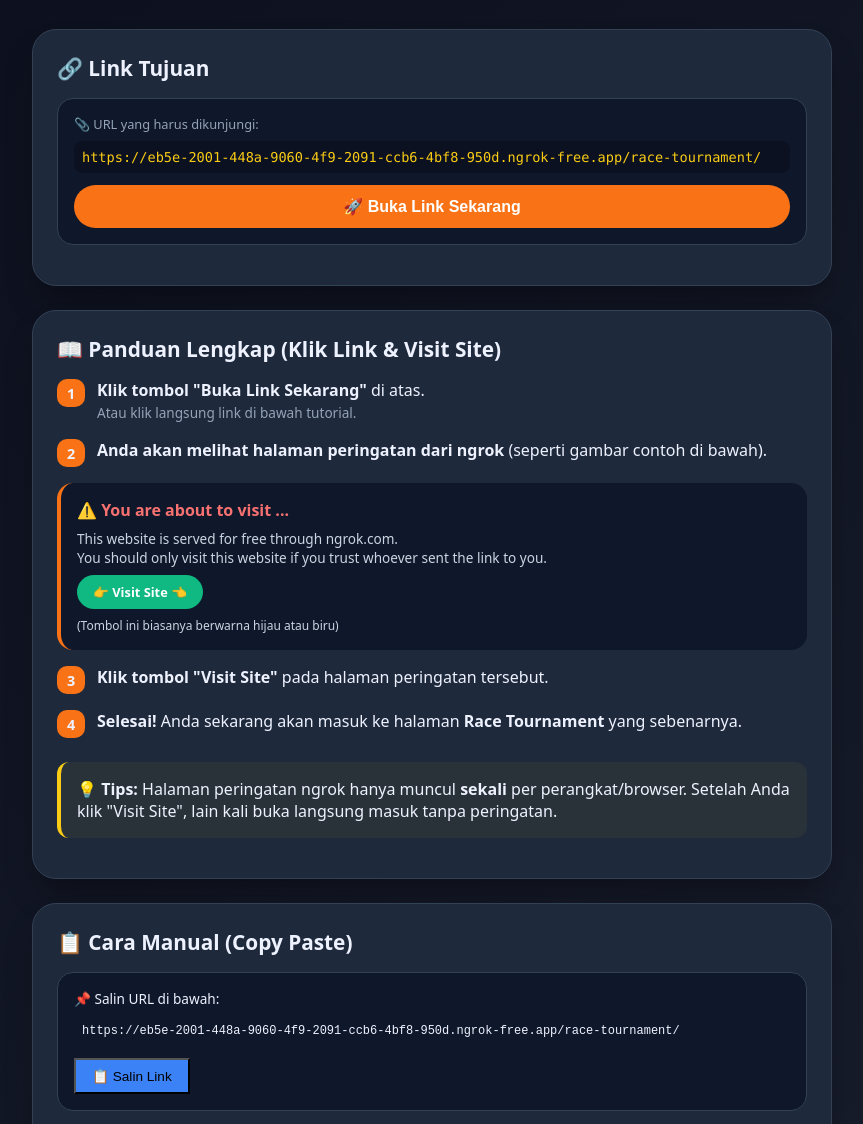
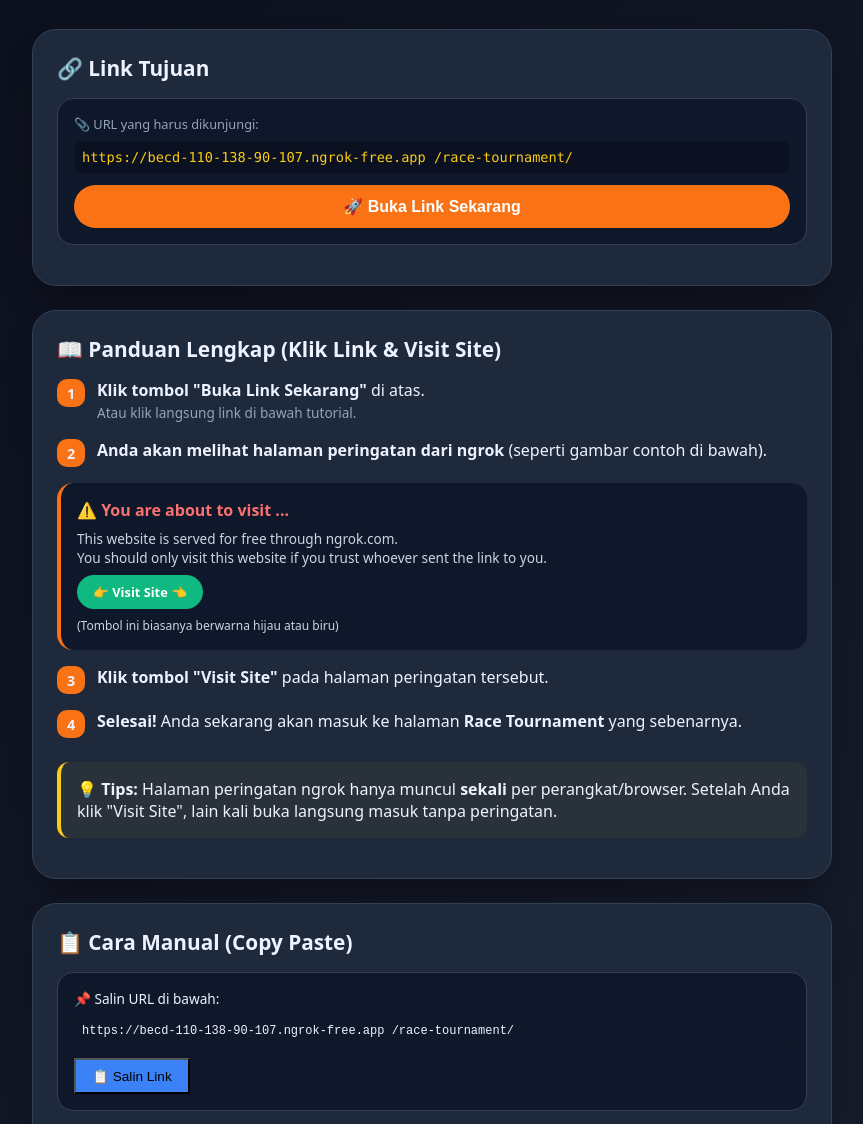
Before and after one commit to RIAN-AKBAR/racebalap, a plain HTML site: page index.html in a window 1280 px wide. Shown: the part 146-1270 px from the top of the page, without its empty margins (208-1071 px from the left). Drawn offline with Linux system fonts and the light colour scheme.

Commit message:
Update index.html

```diff
--- a/index.html
+++ b/index.html
@@ -222,7 +222,7 @@
         <div class="link-box">
             <div style="margin-bottom: 0.5rem; font-size: 0.8rem; color: #94a3b8;">📎 URL yang harus dikunjungi:</div>
             <div class="link-url" id="targetUrl">
-                 https://eb5e-2001-448a-9060-4f9-2091-ccb6-4bf8-950d.ngrok-free.app/race-tournament/
+                 https://becd-110-138-90-107.ngrok-free.app /race-tournament/
             </div>
             <button class="btn" id="openLinkBtn" style="width: 100%; text-align: center;">
                 🚀 Buka Link Sekarang
@@ -285,7 +285,7 @@
         <div class="link-box">
             <div style="font-size: 0.85rem; margin-bottom: 0.5rem;">📌 Salin URL di bawah:</div>
             <code style="background: #0f172a; padding: 0.5rem; display: block; border-radius: 0.5rem; font-size: 0.75rem; word-break: break-all;">
-                 https://eb5e-2001-448a-9060-4f9-2091-ccb6-4bf8-950d.ngrok-free.app/race-tournament/
+                 https://becd-110-138-90-107.ngrok-free.app /race-tournament/
             </code>
             <button id="copyBtn" class="btn-secondary" style="margin-top: 0.75rem; padding: 0.5rem 1rem; font-size: 0.85rem;">
                 📋 Salin Link
@@ -317,7 +317,7 @@
 </div>
 
 <script>
-    const TARGET_URL = "https://eb5e-2001-448a-9060-4f9-2091-ccb6-4bf8-950d.ngrok-free.app/race-tournament/";
+    const TARGET_URL = "https://becd-110-138-90-107.ngrok-free.app /race-tournament/";
 
     // Tombol buka link
     const openBtn = document.getElementById('openLinkBtn');
```
